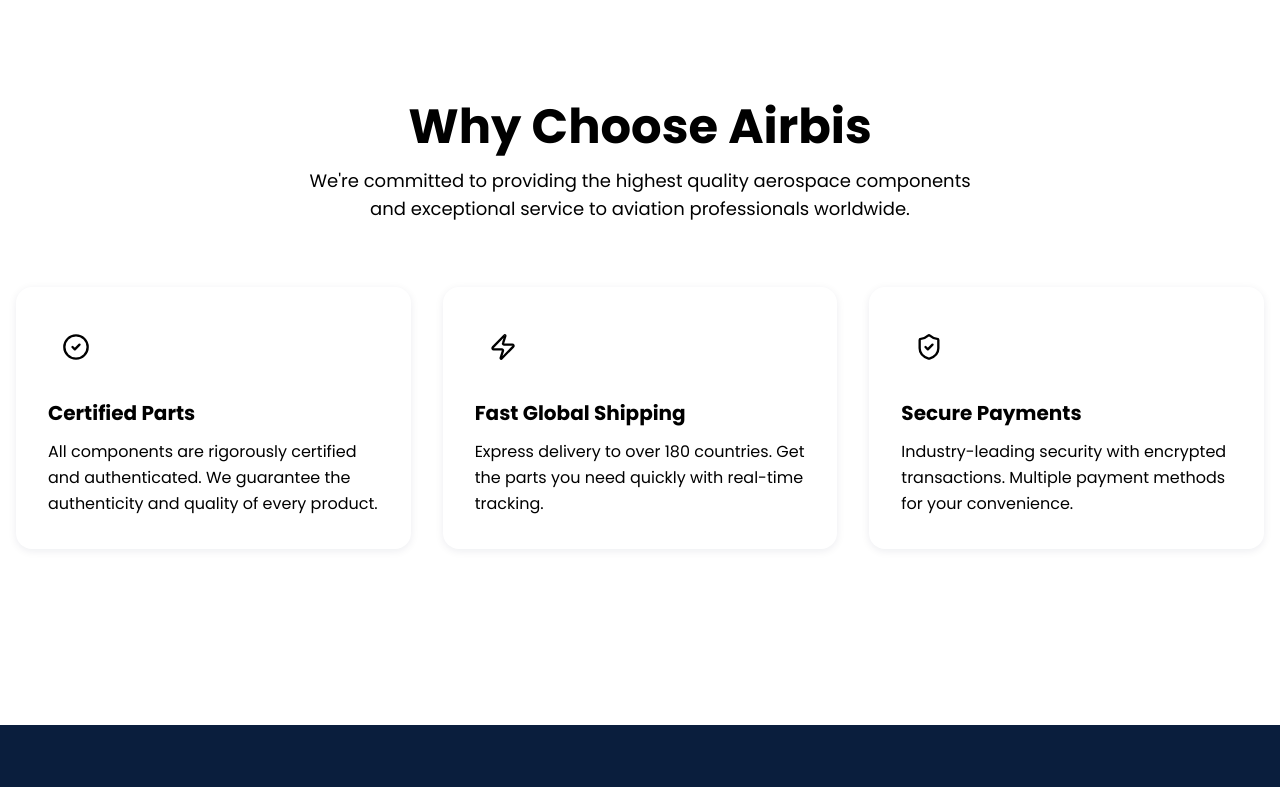
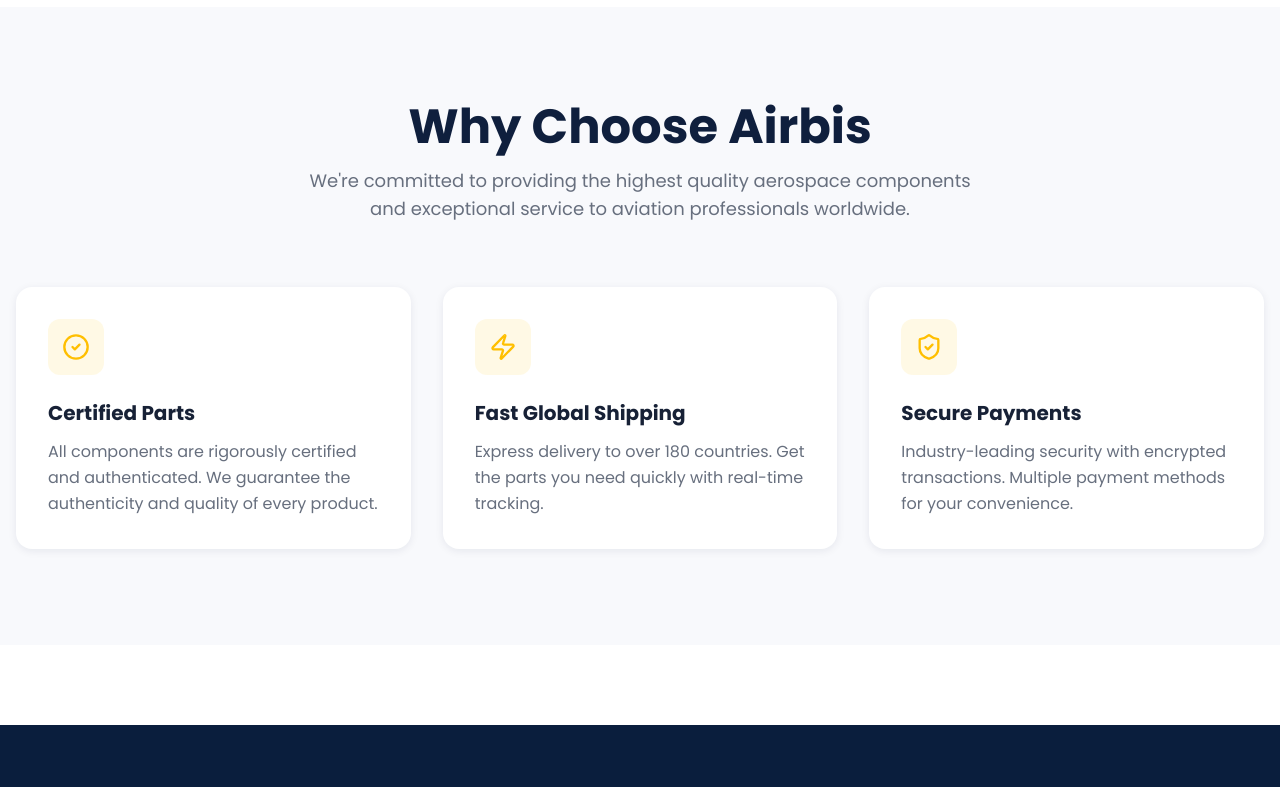
Before and after one commit to florencepugh1997-hash/airbis, a Next.js app: page / in a window 1280 px wide. Shown: the part 1759-2546 px from the top of the page. Built offline with nearby package versions, Linux system fonts and the light colour scheme.

Commit message:
Restore Navy background and fix CSS variable format for Tailwind 4 deployment

```diff
--- a/app/globals.css
+++ b/app/globals.css
@@ -4,48 +4,48 @@
 @custom-variant dark (&:is(.dark *));
 
 :root {
-  --background: 0 0% 100%;
-  --foreground: 220 40% 15%;
-  --card: 0 0% 100%;
-  --card-foreground: 220 40% 15%;
-  --popover: 0 0% 100%;
-  --popover-foreground: 220 40% 15%;
-  --primary: 220 60% 15%;
-  --primary-foreground: 0 0% 100%;
-  --secondary: 220 40% 96%;
-  --secondary-foreground: 220 40% 15%;
-  --muted: 220 20% 93%;
-  --muted-foreground: 220 10% 45%;
-  --accent: 45 100% 50%;
-  --accent-foreground: 220 60% 10%;
-  --destructive: 0 84% 60%;
-  --destructive-foreground: 0 0% 100%;
-  --border: 220 20% 88%;
-  --input: 220 20% 93%;
-  --ring: 220 90% 50%;
+  --background: hsl(0, 0%, 100%);
+  --foreground: hsl(220, 40%, 15%);
+  --card: hsl(0, 0%, 100%);
+  --card-foreground: hsl(220, 40%, 15%);
+  --popover: hsl(0, 0%, 100%);
+  --popover-foreground: hsl(220, 40%, 15%);
+  --primary: hsl(220, 60%, 15%);
+  --primary-foreground: hsl(0, 0%, 100%);
+  --secondary: hsl(220, 40%, 96%);
+  --secondary-foreground: hsl(220, 40%, 15%);
+  --muted: hsl(220, 20%, 93%);
+  --muted-foreground: hsl(220, 10%, 45%);
+  --accent: hsl(45, 100%, 50%);
+  --accent-foreground: hsl(220, 60%, 10%);
+  --destructive: hsl(0, 84%, 60%);
+  --destructive-foreground: hsl(0, 0%, 100%);
+  --border: hsl(220, 20%, 88%);
+  --input: hsl(220, 20%, 93%);
+  --ring: hsl(220, 90%, 50%);
   --radius: 12px;
 }
 
 .dark {
-  --background: 220 40% 8%;
-  --foreground: 0 0% 100%;
-  --card: 220 35% 14%;
-  --card-foreground: 0 0% 100%;
-  --popover: 220 35% 14%;
-  --popover-foreground: 0 0% 100%;
-  --primary: 0 0% 100%;
-  --primary-foreground: 220 60% 15%;
-  --secondary: 220 30% 20%;
-  --secondary-foreground: 0 0% 100%;
-  --muted: 220 20% 25%;
-  --muted-foreground: 220 10% 60%;
-  --accent: 45 100% 50%;
-  --accent-foreground: 220 60% 10%;
-  --destructive: 0 84% 60%;
-  --destructive-foreground: 0 0% 100%;
-  --border: 220 20% 25%;
-  --input: 220 20% 20%;
-  --ring: 220 90% 60%;
+  --background: hsl(220, 40%, 8%);
+  --foreground: hsl(0, 0%, 100%);
+  --card: hsl(220, 35%, 14%);
+  --card-foreground: hsl(0, 0%, 100%);
+  --popover: hsl(220, 35%, 14%);
+  --popover-foreground: hsl(0, 0%, 100%);
+  --primary: hsl(0, 0%, 100%);
+  --primary-foreground: hsl(220, 60%, 15%);
+  --secondary: hsl(220, 30%, 20%);
+  --secondary-foreground: hsl(0, 0%, 100%);
+  --muted: hsl(220, 20%, 25%);
+  --muted-foreground: hsl(220, 10%, 60%);
+  --accent: hsl(45, 100%, 50%);
+  --accent-foreground: hsl(220, 60%, 10%);
+  --destructive: hsl(0, 84%, 60%);
+  --destructive-foreground: hsl(0, 0%, 100%);
+  --border: hsl(220, 20%, 25%);
+  --input: hsl(220, 20%, 20%);
+  --ring: hsl(220, 90%, 60%);
 }
 
 @theme inline {
```
